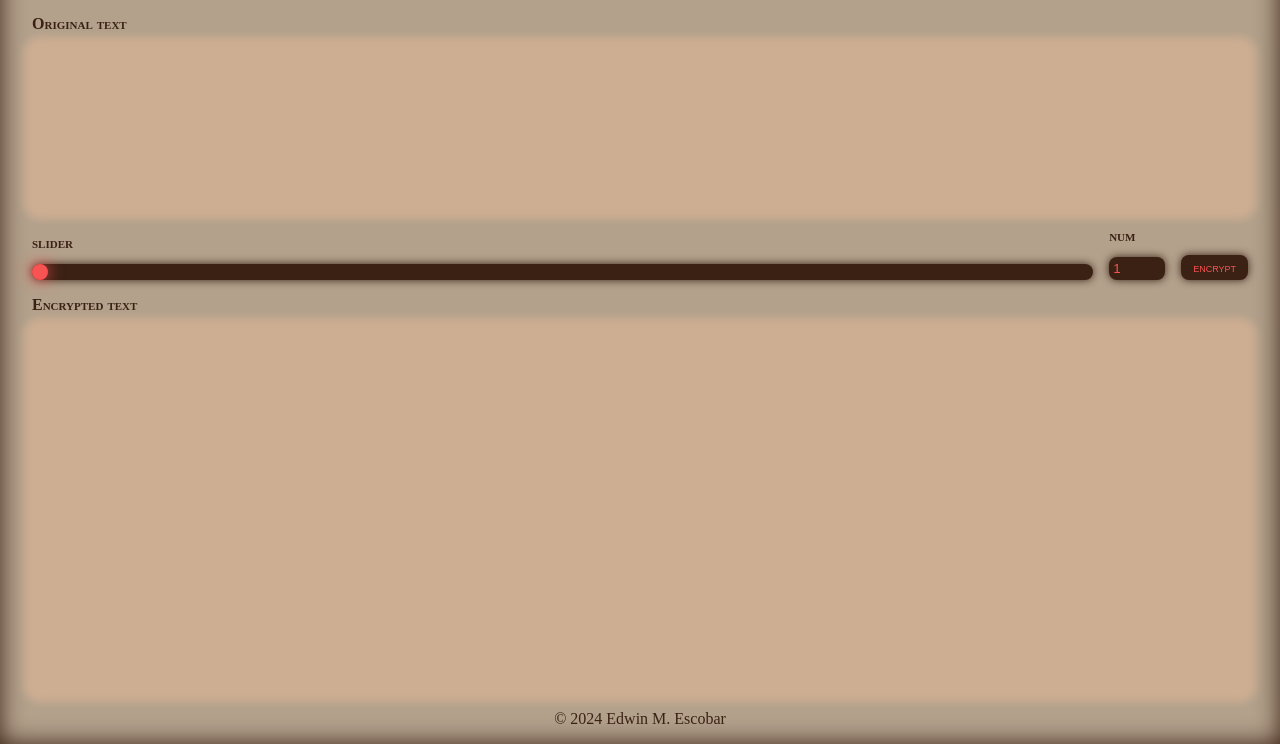
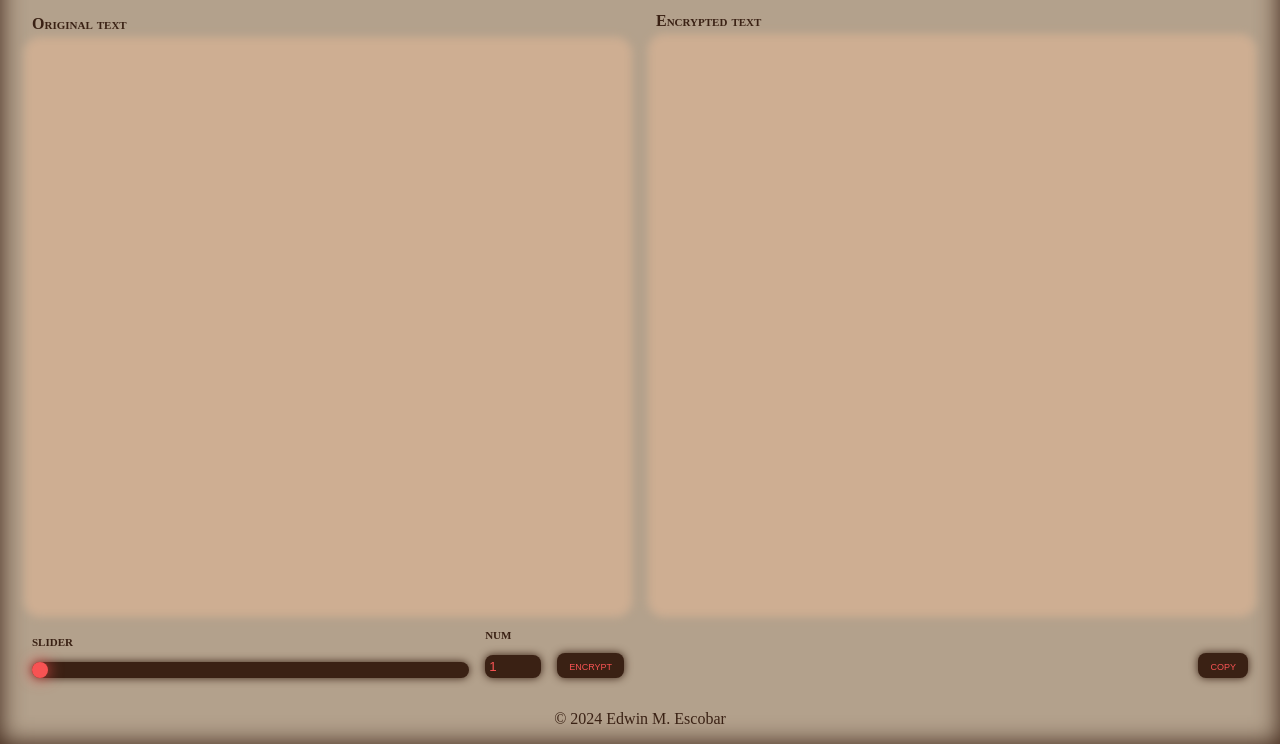
Before and after one commit to escowin/caesar-cipher, a plain HTML site: page index.html in a window 1280 px wide. Shown: the part 56-800 px from the top of the page. Drawn offline with Linux system fonts and the light colour scheme.

Commit message:
added copy button & implemented desktop styles

```diff
--- a/assets/style.css
+++ b/assets/style.css
@@ -62,23 +62,12 @@ body {
                 padding: .25rem;
             }
 
-            & button {
-                padding: .3rem .75rem;
-                font-variant: small-caps;
-                color: var(--red);
-                background-color: var(--dark);
-                box-shadow: 0 0 .5rem var(--dark);
-                transition: 1s color, 1s background-color, 1s box-shadow;
-
-                &:focus {
-                    background-color: var(--red);
-                    color: var(--dark);
-                    box-shadow: 0 0 .5rem .25rem var(--red);
-                }
-            }
-
             & label[for="original-text"] {
                 grid-column: 1 / -1;
+
+                & #original-text {
+                    height: 10rem;
+                }
             }
         }
     }
@@ -87,6 +76,7 @@ body {
         display: flex;
         flex-direction: column;
         flex-grow: 2;
+        gap: 1rem;
 
         & label[for="encrypted-text"] {
             flex-grow: 1;
@@ -133,6 +123,21 @@ button {
     border: none;
 }
 
+button {
+    padding: .3rem .75rem;
+    font-variant: small-caps;
+    color: var(--red);
+    background-color: var(--dark);
+    box-shadow: 0 0 .5rem var(--dark);
+    transition: 1s color, 1s background-color, 1s box-shadow;
+
+    &:focus {
+        background-color: var(--red);
+        color: var(--dark);
+        box-shadow: 0 0 .5rem .25rem var(--red);
+    }
+}
+
 textarea {
     background-color: var(--unfocus);
     box-shadow: 0 0 .5rem .5rem var(--unfocus);
@@ -147,3 +152,38 @@ textarea {
         box-shadow: 0 0 .5rem .5rem var(--focus);
     }
 }
+
+@media screen and (min-width: 1024px) {
+    body {
+        display: grid;
+        grid-template-columns: 1fr 1fr;
+        grid-template-rows: 1fr max-content;
+        gap: 2rem;
+
+        & header #form {
+            grid-template-rows: 1fr max-content;
+            height: 100%;
+
+            & label[for="original-text"] {
+                height: inherit;
+
+                & #original-text {
+                    flex-grow: 1;
+                }
+            }
+        }
+
+        & main {
+            padding-top: 3.25rem;
+            gap: 2.75rem;
+
+            & #copy-btn {
+                align-self: flex-end;
+            }
+        }
+
+        & footer {
+            grid-column: 1 / -1;
+        }
+    }
+}
--- a/index.html
+++ b/index.html
@@ -13,7 +13,7 @@
       <form id="form">
         <label for="original-text" class="header">
           Original text
-          <textarea id="original-text" name="text" class="input" rows="10"></textarea>
+          <textarea id="original-text" name="text" class="input"></textarea>
         </label>
         <label for="num-range"
           >slider
@@ -52,6 +52,7 @@
           readonly
         ></textarea>
       </label>
+      <button id="copy-btn">copy</button>
     </main>
     <footer><a id="copyright" target="_blank"></a></footer>
   </body>
```
